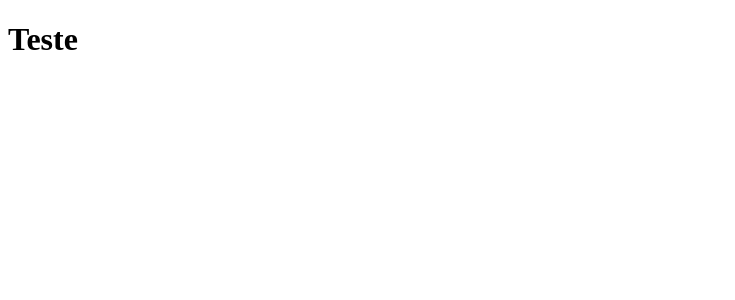
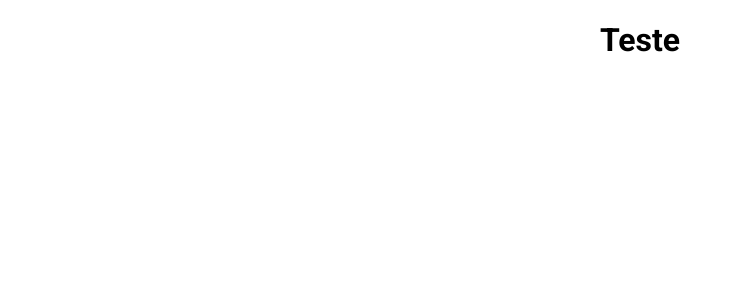
Before and after one commit to JoaoVictor6/github-search, a React (Create React App) app: page / in a window 1280 px wide. Shown: the top 300 px of the page, without its empty margins (0-735 px from the left). Built offline with nearby package versions, Linux system fonts and the light colour scheme.

Commit message:
feat: global style

```diff
--- a/public/index.html
+++ b/public/index.html
@@ -25,6 +25,8 @@
       Learn how to configure a non-root public URL by running `npm run build`.
     -->
     <title>React App</title>
+    <link rel="preconnect" href="https://fonts.gstatic.com">
+    <link href="https://fonts.googleapis.com/css2?family=Roboto:wght@400;500;700&display=swap" rel="stylesheet">
   </head>
   <body>
     <noscript>You need to enable JavaScript to run this app.</noscript>
--- a/src/App.tsx
+++ b/src/App.tsx
@@ -1,9 +1,10 @@
 import React from 'react';
+import SearchPage from './components/SearchPage';
 
 function App():JSX.Element{
   return (
   <>
-    <h1>Teste</h1>
+    <SearchPage />
   </>
   );
 }
--- /dev/null
+++ b/src/components/SearchPage/index.tsx
@@ -0,0 +1,10 @@
+import React from 'react';
+import { Main } from './style';
+
+export default function SearchPage():JSX.Element {
+  return (
+    <Main>
+      <h1>Teste</h1>
+    </Main>
+  )
+}
--- /dev/null
+++ b/src/components/SearchPage/style.ts
@@ -0,0 +1,9 @@
+import styled from 'styled-components';
+
+export const Main = styled.div`
+  display: flex;
+  flex-direction: column;
+  align-items: center;
+  width: 100vw;
+  height: 100vh;
+`;
--- a/src/index.tsx
+++ b/src/index.tsx
@@ -1,9 +1,11 @@
 import React from 'react';
 import ReactDOM from 'react-dom';
 import App from './App';
+import GlobalStyle from './style/GlobalStyle';
 
 ReactDOM.render(
   <React.StrictMode>
+    <GlobalStyle />
     <App />
   </React.StrictMode>,
   document.getElementById('root'),
--- /dev/null
+++ b/src/style/GlobalStyle.ts
@@ -0,0 +1,14 @@
+import { createGlobalStyle } from 'styled-components';
+
+const GlobalStyle = createGlobalStyle`
+  body{
+    margin: 0;
+    padding: 0;
+  }
+
+  * {
+    font-family: 'Roboto', sans-serif;
+  }
+`;
+
+export default GlobalStyle;
```
Also changed, not shown: src/style/styleConfiguration.ts (added, +19 -0 lines).
